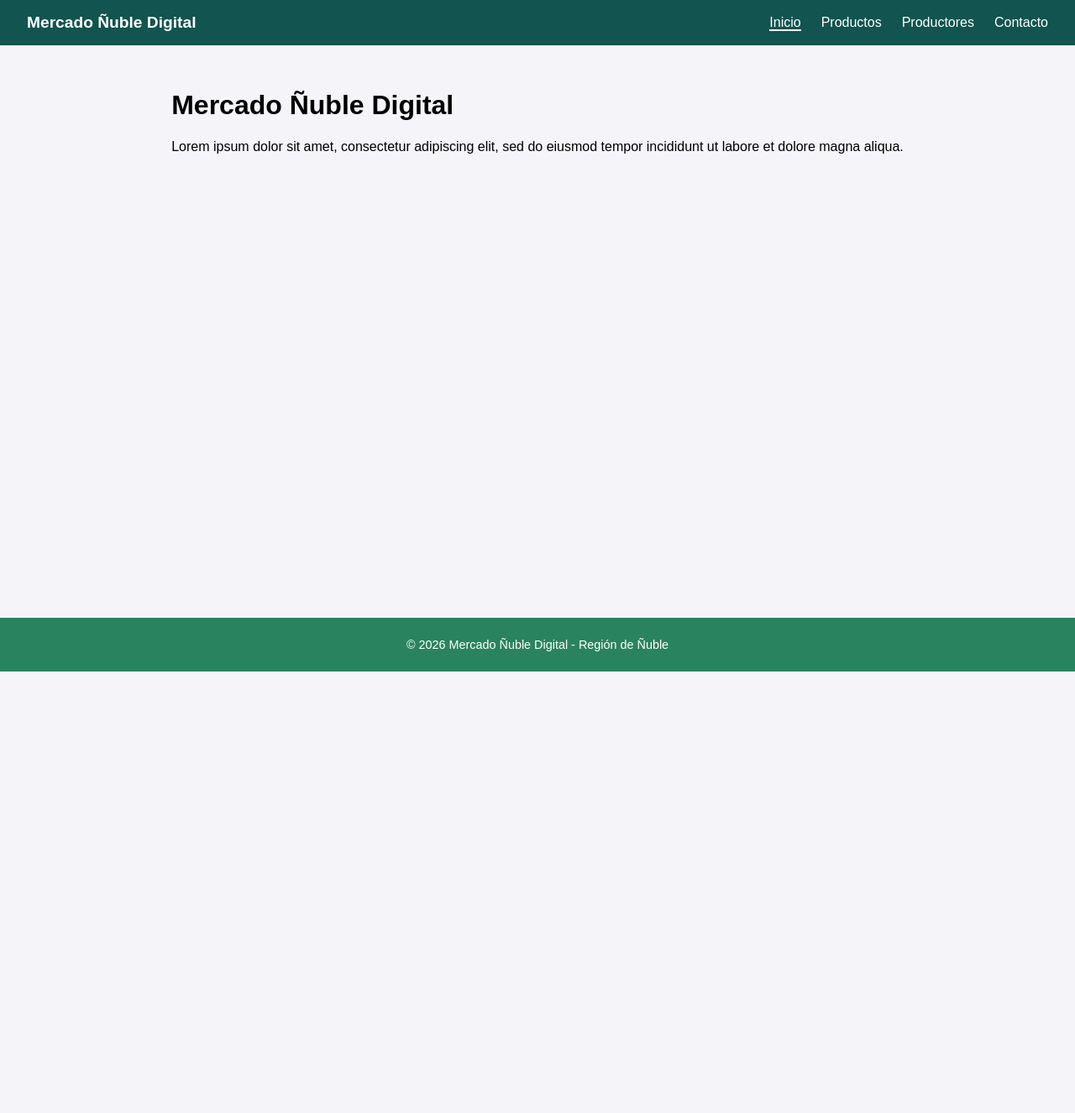
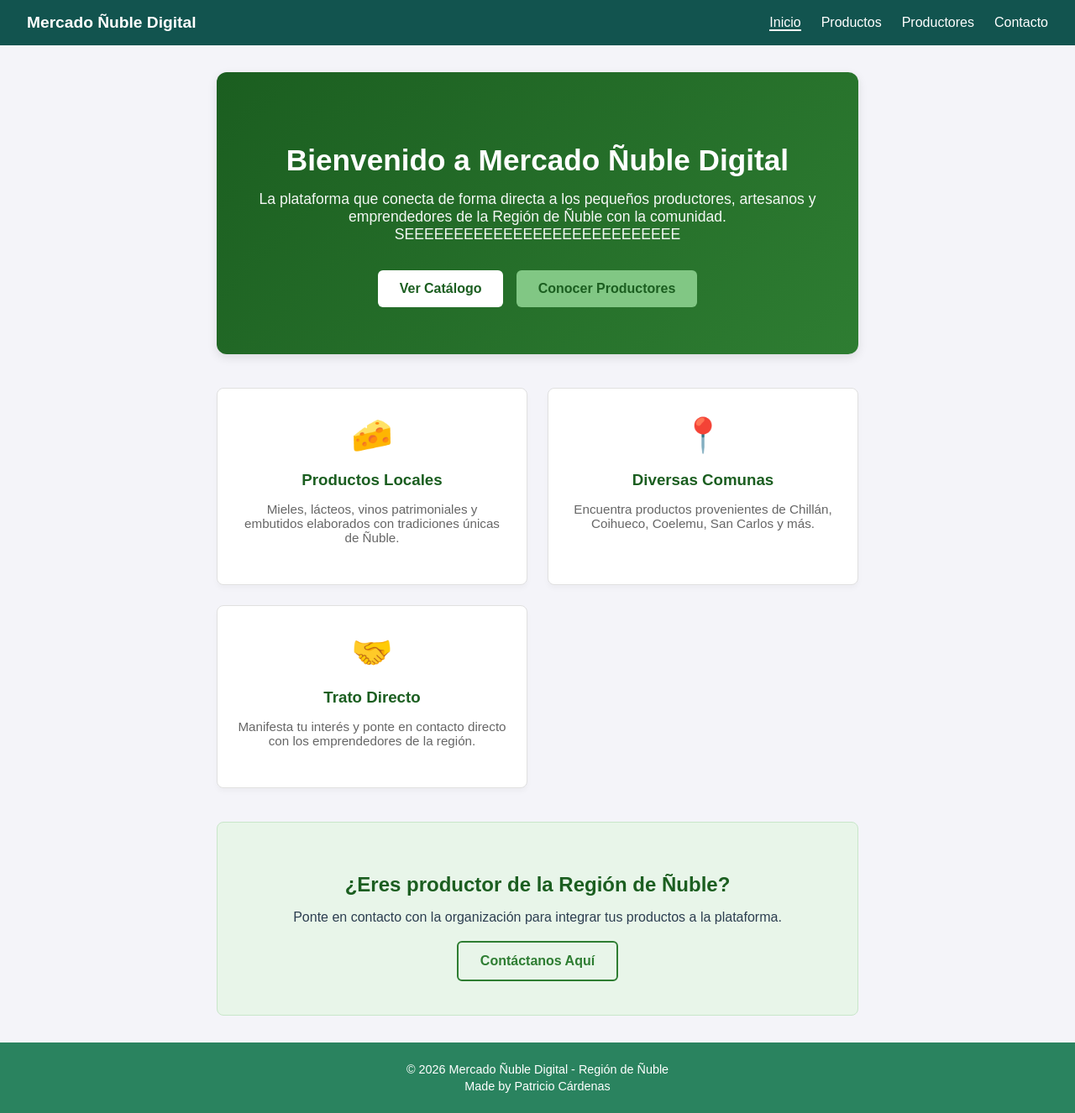
Before and after one commit to Takumishii/IW600-NT1-Patricio-Cardenas, a Vue app: page / in a window 1280 px wide. Shown: the whole page at 84% size. Before the commit the page ends 800 px from the top, so only its background shows below. Built offline with nearby package versions, Linux system fonts and the light colour scheme.

Commit message:
Parte F.1 - Ajustes finales de interfaz y grilla de productos

```diff
--- a/src/components/CardProducto.vue
+++ b/src/components/CardProducto.vue
@@ -48,8 +48,6 @@ export default {
   </div>
 </template>
 
-
-
 <style scoped>
 .card {
   border: 1px solid #e0e0e0;
@@ -60,6 +58,9 @@ export default {
   display: flex;
   flex-direction: column;
   justify-content: space-between;
+  height: 100%;
+  width: 100%; /* Permite que la tarjeta ocupe el espacio exacto asignado por la grilla */
+  box-sizing: border-box; /* Previene que el padding deforme el ancho real */
 }
 
 .card.deshabilitado {
--- a/src/components/Footer.vue
+++ b/src/components/Footer.vue
@@ -1,6 +1,7 @@
 <template>
   <footer class="footer">
     <p>&copy; 2026 Mercado Ñuble Digital - Región de Ñuble</p>
+    <p>Made by Patricio Cárdenas</p>
   </footer>
 </template>
 
--- a/src/views/Inicio.vue
+++ b/src/views/Inicio.vue
@@ -1,6 +1,170 @@
 <template>
-  <div>
-    <h1>Mercado Ñuble Digital</h1>
-    <p>Lorem ipsum dolor sit amet, consectetur adipiscing elit, sed do eiusmod tempor incididunt ut labore et dolore magna aliqua.</p>
+  <div class="inicio-container">
+    <!-- Sección Banner Hero -->
+    <section class="hero">
+      <div class="hero-content">
+        <h1>Bienvenido a Mercado Ñuble Digital</h1>
+        <p>
+          La plataforma que conecta de forma directa a los pequeños productores,
+          artesanos y emprendedores de la Región de Ñuble con la comunidad.
+          SEEEEEEEEEEEEEEEEEEEEEEEEEEEE
+        </p>
+        <div class="hero-buttons">
+          <router-link to="/productos" class="btn btn-primary">Ver Catálogo</router-link>
+          <router-link to="/productores" class="btn btn-secondary">Conocer Productores</router-link>
+        </div>
+      </div>
+    </section>
+
+    <section class="caracteristicas">
+      <div class="card-feature">
+        <div class="icon">🧀</div>
+        <h3>Productos Locales</h3>
+        <p>Mieles, lácteos, vinos patrimoniales y embutidos elaborados con tradiciones únicas de Ñuble.</p>
+      </div>
+
+      <div class="card-feature">
+        <div class="icon">📍</div>
+        <h3>Diversas Comunas</h3>
+        <p>Encuentra productos provenientes de Chillán, Coihueco, Coelemu, San Carlos y más.</p>
+      </div>
+
+      <div class="card-feature">
+        <div class="icon">🤝</div>
+        <h3>Trato Directo</h3>
+        <p>Manifesta tu interés y ponte en contacto directo con los emprendedores de la región.</p>
+      </div>
+    </section>
+
+    <section class="cta-section">
+      <h2>¿Eres productor de la Región de Ñuble?</h2>
+      <p>Ponte en contacto con la organización para integrar tus productos a la plataforma.</p>
+      <router-link to="/contacto" class="btn btn-outline">Contáctanos Aquí</router-link>
+    </section>
   </div>
 </template>
+
+<style scoped>
+.inicio-container {
+  display: flex;
+  flex-direction: column;
+  gap: 2.5rem;
+}
+
+.hero {
+  background: linear-gradient(135deg, #1b5e20 0%, #2e7d32 100%);
+  color: white;
+  padding: 3.5rem 2rem;
+  border-radius: 12px;
+  text-align: center;
+  box-shadow: 0 4px 12px rgba(0, 0, 0, 0.1);
+}
+
+.hero-content h1 {
+  color: #ffffff;
+  font-size: 2.2rem;
+  margin-bottom: 1rem;
+}
+
+.hero-content p {
+  font-size: 1.1rem;
+  max-width: 700px;
+  margin: 0 auto 2rem auto;
+  opacity: 0.95;
+}
+
+.hero-buttons {
+  display: flex;
+  justify-content: center;
+  gap: 1rem;
+  flex-wrap: wrap;
+}
+
+.btn {
+  padding: 0.8rem 1.6rem;
+  border-radius: 6px;
+  text-decoration: none;
+  font-weight: bold;
+  font-size: 1rem;
+  display: inline-block;
+}
+
+.btn-primary {
+  background-color: #ffffff;
+  color: #1b5e20;
+}
+
+.btn-primary:hover {
+  background-color: #f4f7f4;
+  transform: translateY(-2px);
+}
+
+.btn-secondary {
+  background-color: #81c784;
+  color: #1b5e20;
+}
+
+.btn-secondary:hover {
+  background-color: #66bb6a;
+  transform: translateY(-2px);
+}
+
+.btn-outline {
+  border: 2px solid #2e7d32;
+  color: #2e7d32;
+  background: transparent;
+}
+
+.btn-outline:hover {
+  background-color: #2e7d32;
+  color: white;
+}
+
+.caracteristicas {
+  display: grid;
+  grid-template-columns: repeat(auto-fit, minmax(250px, 1fr));
+  gap: 1.5rem;
+}
+
+.card-feature {
+  background: white;
+  padding: 2rem 1.5rem;
+  border-radius: 8px;
+  border: 1px solid #e0e0e0;
+  text-align: center;
+  box-shadow: 0 4px 6px rgba(0, 0, 0, 0.03);
+}
+
+.icon {
+  font-size: 2.5rem;
+  margin-bottom: 0.8rem;
+}
+
+.card-feature h3 {
+  color: #1b5e20;
+  margin-bottom: 0.5rem;
+}
+
+.card-feature p {
+  color: #666;
+  font-size: 0.95rem;
+}
+
+.cta-section {
+  background-color: #e8f5e9;
+  border: 1px solid #c8e6c9;
+  padding: 2.5rem 1.5rem;
+  border-radius: 8px;
+  text-align: center;
+}
+
+.cta-section h2 {
+  color: #1b5e20;
+  margin-bottom: 0.5rem;
+}
+
+.cta-section p {
+  color: #2c3e50;
+  margin-bottom: 1.2rem;
+}
+</style>
--- a/src/views/Productores.vue
+++ b/src/views/Productores.vue
@@ -1,6 +1,110 @@
+<script>
+export default {
+  data() {
+    return {
+      productores: [
+        {
+          id: 1,
+          nombre: 'Unach',
+          comuna: 'Chillán',
+          rubro: 'Conservas y Apicultura',
+          descripcion: 'Especialistas en la elaboración de miel de eucalipto para combatir los resfríos de la zona.'
+        },
+        {
+          id: 2,
+          nombre: 'Vía Láctea',
+          comuna: 'Coihueco',
+          rubro: 'Lácteos Artesanales',
+          descripcion: 'Productores de queso mantecoso tradicional proveniente del sector rural de Coihueco.'
+        },
+        {
+          id: 3,
+          nombre: 'Viñedos para santa cena',
+          comuna: 'Coelemu',
+          rubro: 'Vinos Tradicionales',
+          descripcion: 'Elaboradores del auténtico vino pipeño "levanta muertos" del Valle del Itata.'
+        },
+        {
+          id: 4,
+          nombre: 'Porkeriza Don Cerdonio Porky',
+          comuna: 'San Carlos',
+          rubro: 'Embutidos',
+          descripcion: 'Creadores de la famosa y confiable longaniza de pollo fit de la zona de San Carlos.'
+        },
+        {
+          id: 5,
+          nombre: 'Diego',
+          comuna: 'Coihueco',
+          rubro: 'Conservas Caseras',
+          descripcion: 'Elaboración artesanal de mermelada de rosa mosqueta con recetas tradicionales.'
+        },
+        {
+          id: 6,
+          nombre: 'Longaniza Informática Unach',
+          comuna: 'Chillán',
+          rubro: 'Artesanía y Tecnología',
+          descripcion: 'Creadores del tradicional Indio Pícaro en versión tecnológica directamente desde Chillán.'
+        }
+      ]
+    }
+  }
+}
+</script>
+
 <template>
-  <div>
-    <h1>Nuestros Productores</h1>
-    <p>Duis aute irure dolor in reprehenderit in voluptate velit esse cillum dolore eu fugiat nulla pariatur.</p>
+  <div class="container">
+    <h2>Nuestros Productores</h2>
+    <p class="subtitulo">Conoce a los productores locales detrás del catálogo de Mercado Ñuble Digital.</p>
+
+    <div class="grid">
+      <div v-for="productor in productores" :key="productor.id" class="card-productor">
+        <h3>{{ productor.nombre }}</h3>
+        <p class="comuna"><strong>Comuna:</strong> {{ productor.comuna }}</p>
+        <p class="rubro"><strong>Rubro:</strong> {{ productor.rubro }}</p>
+        <p class="descripcion">{{ productor.descripcion }}</p>
+      </div>
+    </div>
   </div>
 </template>
+
+<style scoped>
+.subtitulo {
+  color: #555;
+  margin-bottom: 1.5rem;
+}
+
+.grid {
+  display: grid;
+  grid-template-columns: repeat(auto-fit, minmax(280px, 1fr));
+  gap: 1.5rem;
+}
+
+.card-productor {
+  background: #ffffff;
+  padding: 1.5rem;
+  border-radius: 8px;
+  border: 1px solid #e0e0e0;
+  box-shadow: 0 4px 6px rgba(0, 0, 0, 0.04);
+  display: flex;
+  flex-direction: column;
+}
+
+.card-productor h3 {
+  margin-top: 0;
+  color: #2e7d32;
+  font-size: 1.15rem;
+}
+
+.comuna, .rubro {
+  margin: 0.2rem 0;
+  font-size: 0.95rem;
+  color: #2c3e50;
+}
+
+.descripcion {
+  margin-top: 0.8rem;
+  font-size: 0.9rem;
+  color: #666;
+  line-height: 1.4;
+}
+</style>
--- a/src/views/Productos.vue
+++ b/src/views/Productos.vue
@@ -43,7 +43,7 @@ export default {
     <div v-if="seleccionado" class="alerta-interes">
       <p>
         ¡Gracias por tu interés en <strong>{{ seleccionado.nombre }}</strong>!
-        Puedes contactar directamente al productor <strong>{{ seleccionado.productor }}</strong> ({{ seleccionado.comuna }}).
+        El productor te contactará en cuanto dejes tus datos en la pestaña "Contacto" <strong>{{ seleccionado.productor }}</strong> ({{ seleccionado.comuna }}).
       </p>
       <button @click="seleccionado = null" class="btn-cerrar">&times;</button>
     </div>
@@ -71,6 +71,12 @@ export default {
 </template>
 
 <style scoped>
+.container {
+  max-width: 1200px;
+  margin: 0 auto;
+  padding: 2rem 1rem;
+}
+
 .alerta-interes {
   background-color: #e8f5e9;
   border: 1px solid #a5d6a7;
@@ -114,10 +120,23 @@ export default {
 }
 
 .grid {
-  display: grid;
-  grid-template-columns: repeat(auto-fit, minmax(280px, 1fr));
-  gap: 1.5rem;
+  display: grid !important;
+  grid-template-columns: repeat(3, 1fr) !important; /* Fuerza 3 columnas */
+  gap: 1.5rem !important;
   margin-top: 1.5rem;
+  width: 100%;
+}
+
+@media (max-width: 900px) {
+  .grid {
+    grid-template-columns: repeat(2, 1fr) !important; /* 2 columnas en tablets */
+  }
+}
+
+@media (max-width: 600px) {
+  .grid {
+    grid-template-columns: 1fr !important; /* 1 columna en celulares */
+  }
 }
 
 .mensaje-vacio {
```
